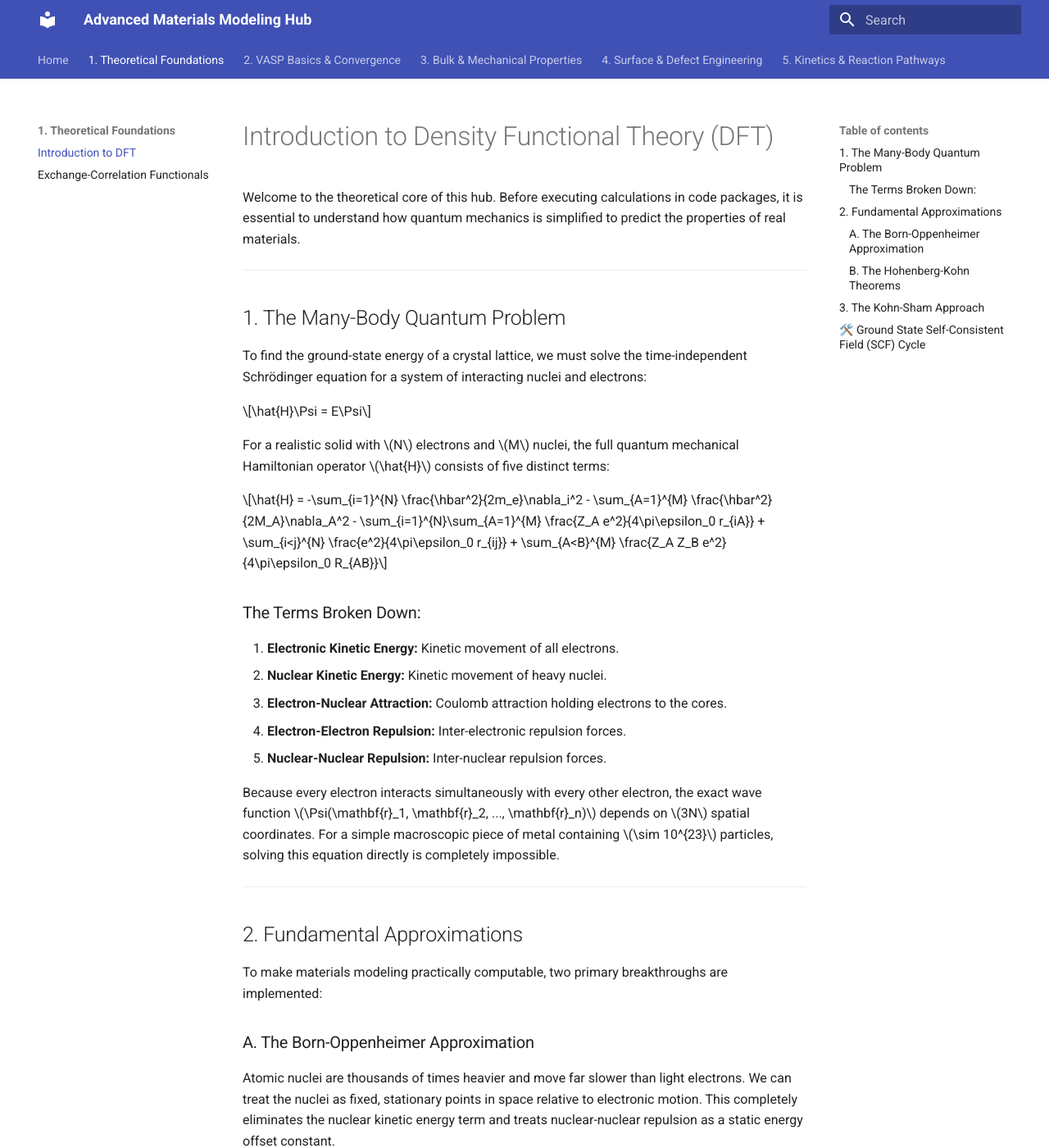
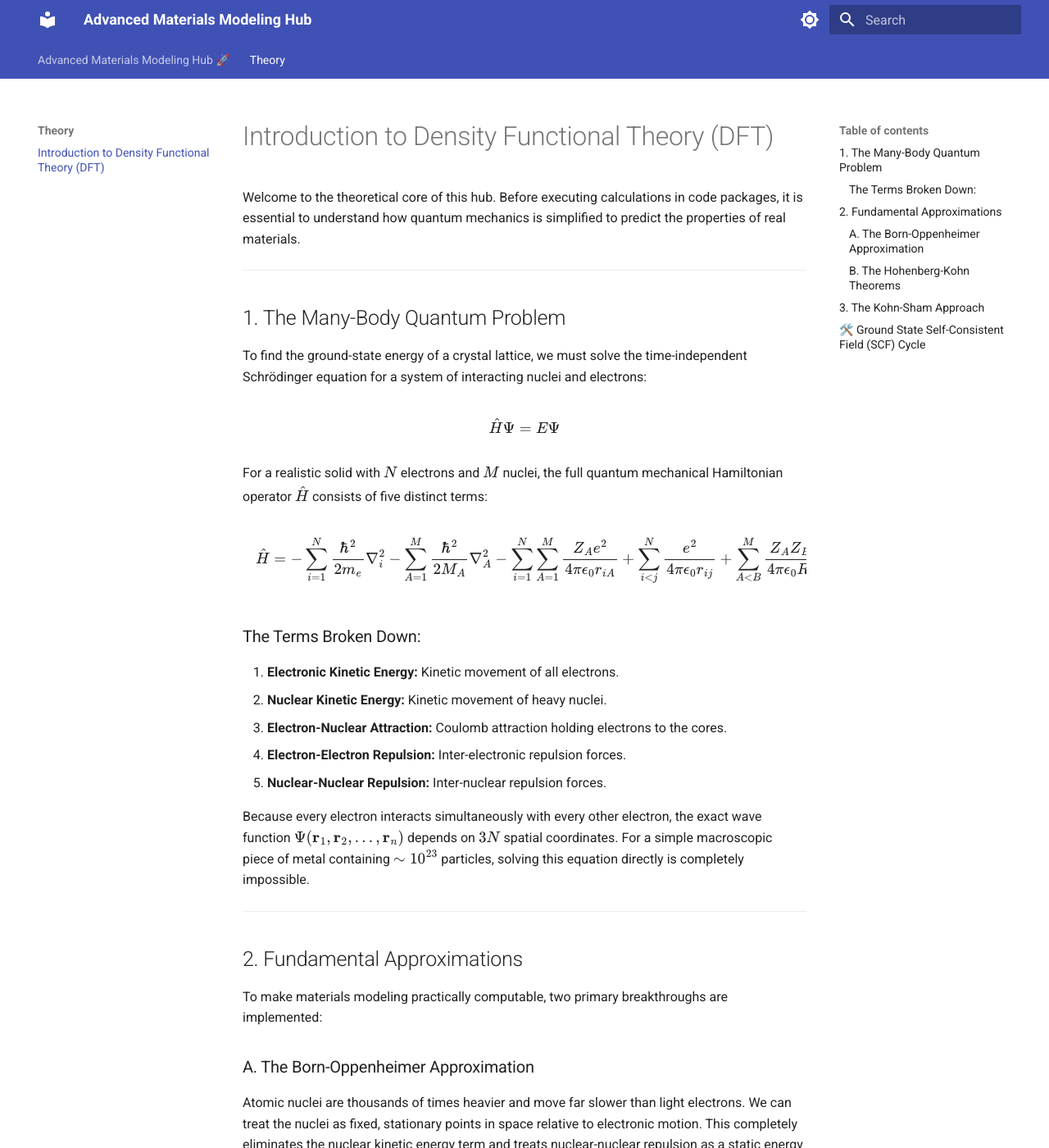
Before and after one commit to jyotichaudhary21112-gif/VASP-Tutorial, an MkDocs documentation site: the page built from docs/theory/dft-intro.md, in a window 1280 px wide and 1400 px high. Shown: the whole window at 82% size. Built offline with MkDocs 1.6.1 and Material for MkDocs 9.7.7, drawn with Linux system fonts in a browser that asks for light colours; some of the changed text lies outside the part shown.

Commit message:
Update mkdocs.yml

```diff
--- a/mkdocs.yml
+++ b/mkdocs.yml
@@ -4,32 +4,34 @@
 theme:
   name: material
   palette:
-    primary: indigo
-    accent: blue
+    # Automatic palette switching based on system preferences
+    - media: "(prefers-color-scheme: light)"
+      scheme: default
+      primary: indigo
+      accent: blue
+      toggle:
+        icon: material/brightness-7
+        name: Switch to dark mode
+    - media: "(prefers-color-scheme: dark)"
+      scheme: slate
+      primary: indigo
+      accent: blue
+      toggle:
+        icon: material/brightness-4
+        name: Switch to light mode
   features:
     - navigation.tabs
     - navigation.sections
     - content.code.copy
+    - navigation.top
 
 markdown_extensions:
   - pymdownx.arithmatex:
       generic: true
   - pymdownx.superfences
+  - admonition
+  - details
 
-nav:
-  - Home: index.md
-  - 1. Theoretical Foundations:
-      - Introduction to DFT: theory/dft-intro.md
-      - Exchange-Correlation Functionals: theory/xc-functionals.md
-  - 2. VASP Basics & Convergence:
-      - Input Files (The Big 4): vasp-basics/inputs.md
-      - ENCUT & KPOINTS Convergence: vasp-basics/convergence.md
-      - Geometry Relaxation Regimes: vasp-basics/relaxation.md
-  - 3. Bulk & Mechanical Properties:
-      - Equation of State & Bulk Modulus: bulk/eos.md
-      - Elastic Constants Matrix (All Crystal Systems): bulk/elastic.md
-  - 4. Surface & Defect Engineering:
-      - Surface Energy Slabs: surfaces/surface-energy.md
-      - Generalized Stacking Faults (GSFE): surfaces/stacking-faults.md
-  - 5. Kinetics & Reaction Pathways:
-      - Nudged Elastic Band (NEB) Workflows: kinetics/neb.md
+extra_javascript:
+  - javascripts/mathjax.js
+  - https://unpkg.com/mathjax@3/es5/tex-mml-chtml.js
```
